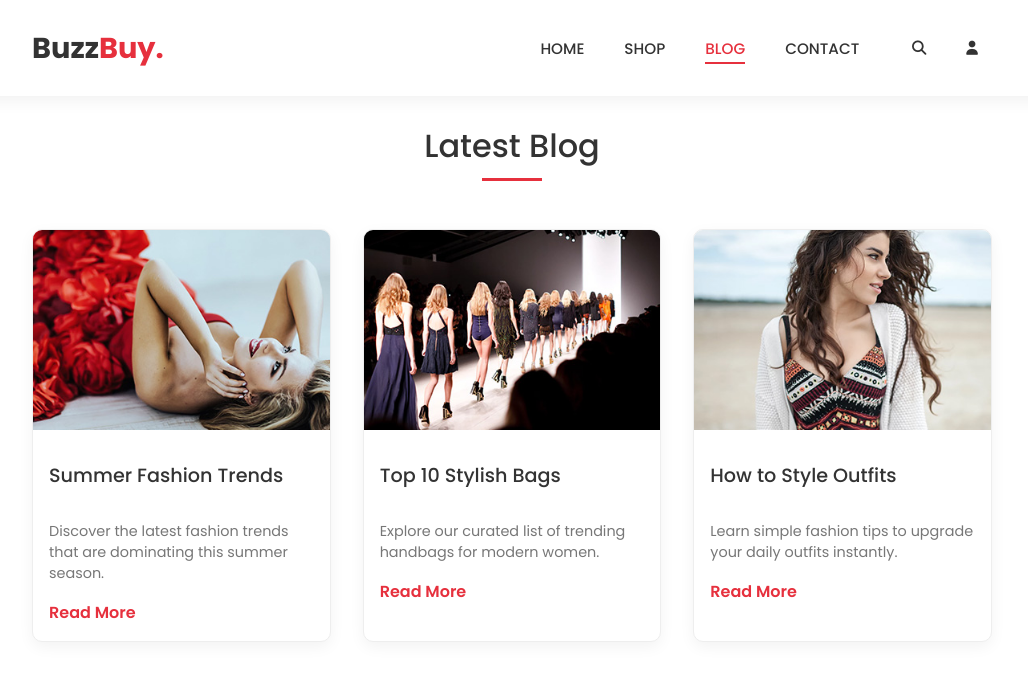
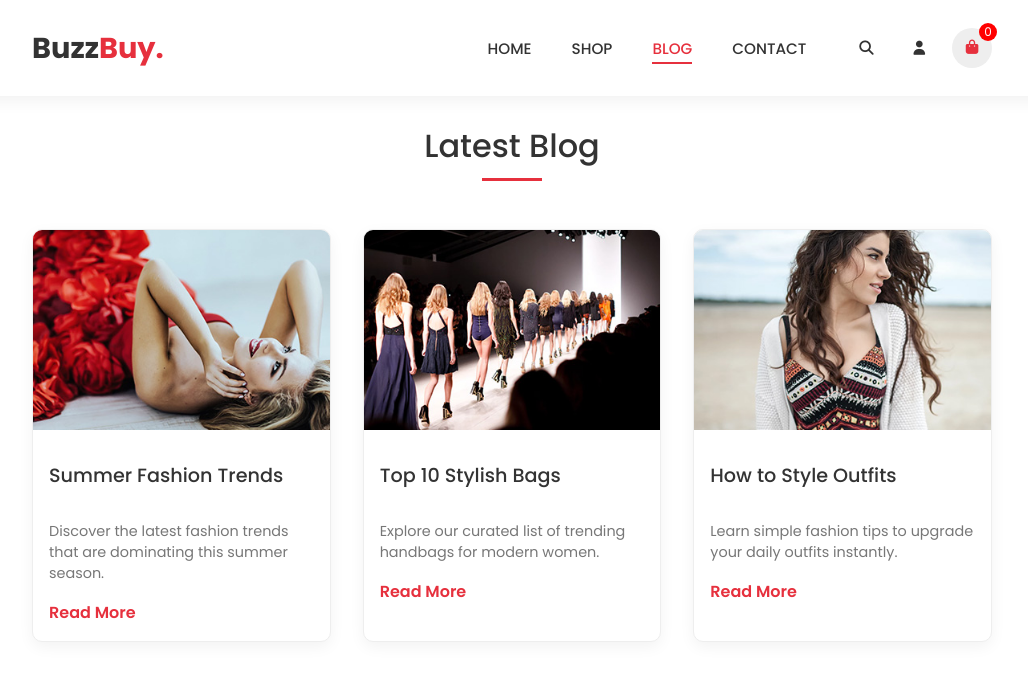
Before and after one commit to udayanubhav26/Progressive-Web-Application, a plain HTML site: page frontend/blog.html in a window 1280 px wide. Shown: the whole page, without its empty margins (128-1156 px from the left). Drawn offline with Linux system fonts and the light colour scheme; a web font is replaced by a local one.

Commit message:
Deploy Learnova updates

```diff
--- a/frontend/blog.html
+++ b/frontend/blog.html
@@ -34,6 +34,10 @@
                     <i class="fa-solid fa-user"></i>
                 </a>
 
+                <a href="cart.html" class="icon icon-active cart-icon">
+                    <i class="fa-solid fa-shopping-bag"></i>
+                    <span id="cart-count">0</span>
+                </a>
 
             </li>
 
```
Also changed, not shown: frontend/contact.html (+4 -0 lines).
